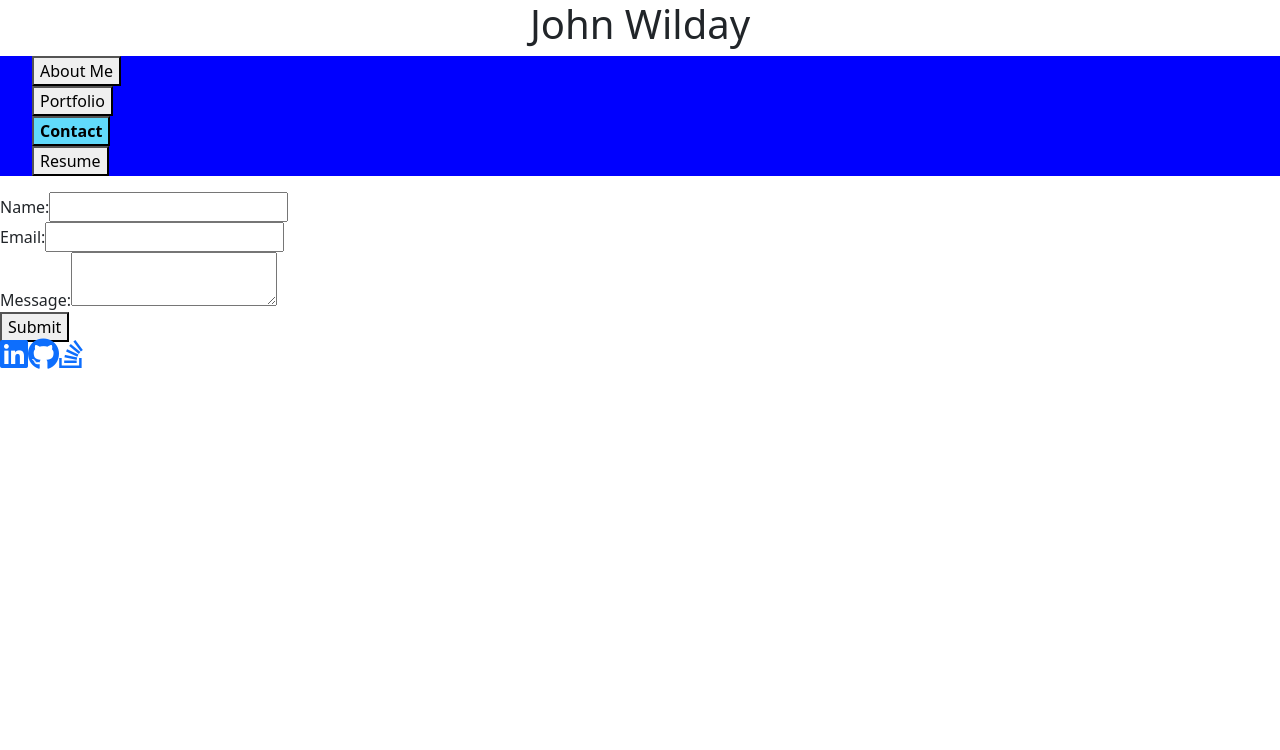
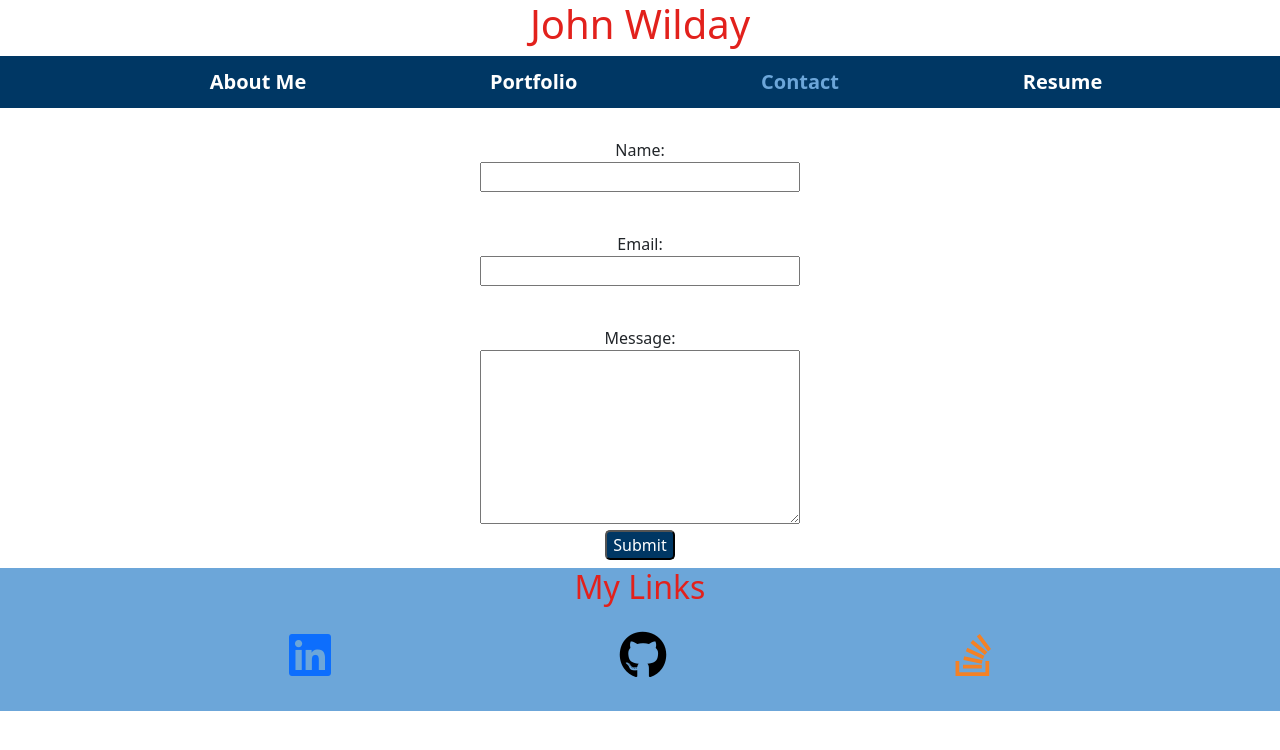
Before and after one commit to 999888Z/react-portfolio, a React (Create React App) app: page / in a window 1280 px wide. Both pictures are taken after a click on the button "Contact". Shown: the top 750 px of the page. Built offline with nearby package versions, Linux system fonts and the light colour scheme.

Commit message:
Styled header, footer and contact

```diff
--- a/src/App.css
+++ b/src/App.css
@@ -1,45 +1,57 @@
-.App {
-  text-align: center;
-}
 
-.App-logo {
-  height: 40vmin;
-  pointer-events: none;
-}
 .activeTab {
-  background-color: #61dafb;
-  font-weight: bolder;
+  background-color: #003764;
+  color: #6ca6d9;
+  font-weight: bold;
+  font-size: 20px;
+  border: none;
 }
 
 
-.App-header {
-  background-color: #282c34;
-  min-height: 100vh;
+.links {
   display: flex;
-  flex-direction: column;
-  align-items: center;
-  justify-content: center;
-  font-size: calc(10px + 2vmin);
-  color: white;
+  flex-direction: row;
+  padding-top: 10px;
+  padding-bottom: 10px;
+  justify-content: space-evenly;
 }
 
-.App-link {
-  color: #61dafb;
+.head-btn {
+  color: white;
+  background-color: #003764;
+  border: none;
+  font-weight: bold;
+  font-size: 20px;
+}
+
+.foot {
+
+  background-color: #6ca6d9;
+}
+
+.foot2 {
+  display: flex;
+  justify-content: space-evenly;
+  height: 80px;
+  margin-top: 25px;
+}
+
+form {
+  text-align: center;
+  margin-top: 30px;
+
 }
 
 
 
-@keyframes App-logo-spin {
-  from {
-    transform: rotate(0deg);
-  }
-  to {
-    transform: rotate(360deg);
-  }
+.name-input {
+  width: 25%;
+  margin-bottom: 40px;
 }
 
-@media (prefers-reduced-motion: no-preference) {
-  .App-logo {
-    animation: App-logo-spin infinite 20s linear;
-  }
+.form-btn {
+  margin-bottom: 8px;
+  background-color: #003764;
+  color: white;
+  border-radius: 5px;
 }
--- a/src/components/Contact.js
+++ b/src/components/Contact.js
@@ -10,7 +10,7 @@ const Contact = () => {
   const [messageError, setMessageError] = useState(false);
 
   const validateEmail = (email) => {
-    // A basic email validation regex
+
     const regex = /^[^\s@]+@[^\s@]+\.[^\s@]+$/;
     return regex.test(email);
   };
@@ -57,10 +57,12 @@ const Contact = () => {
     <form onSubmit={handleSubmit}>
       <div>
         <label htmlFor="name">Name:</label>
+        <br/>
         <input
           type="text"
           id="name"
           name="name"
+          className="name-input"
           value={name}
           onChange={handleNameChange}
           onBlur={() => setNameError(!name)}
@@ -69,10 +71,12 @@ const Contact = () => {
       </div>
       <div>
         <label htmlFor="email">Email:</label>
+        <br/>
         <input
           type="email"
           id="email"
           name="email"
+          className="name-input"
           value={email}
           onChange={handleEmailChange}
           onBlur={() => setEmailError(!validateEmail(email))}
@@ -83,9 +87,12 @@ const Contact = () => {
       </div>
       <div>
         <label htmlFor="message">Message:</label>
+        <br/>
         <textarea
           id="message"
           name="message"
+          style={{width: "25%", }}
+          rows="7"
           value={message}
           onChange={handleMessageChange}
           onBlur={() => setMessageError(!message)}
@@ -95,7 +102,7 @@ const Contact = () => {
         )}
       </div>
       {/* <a href="mailto:johnwilday@gmail.com" target="_blank" rel='noreferrer'>johnwilday@gmail.com</a> */}
-      <button type="submit">Submit</button>
+      <button className="form-btn" type="submit">Submit</button>
     </form>
   );
 };
--- a/src/components/Footer.js
+++ b/src/components/Footer.js
@@ -2,10 +2,14 @@ import React from 'react'
 
 const Footer = () => {
   return (
-    <div>
-      <a href="https://linkedin.com/in/johnwilday" target="_blank"rel='noreferrer'><i className="fa-brands fa-linkedin fa-2xl"></i></a>
-      <a href="https://github.com/999888Z/" target="_blank"rel='noreferrer'><i className="fa-brands fa-github fa-2xl"></i></a>
-      <a href="https://stackoverflow.com/" target="_blank"rel='noreferrer'><i className="fa-brands fa-stack-overflow fa-2xl"></i></a>
+    <div className="foot">
+   <h2 style={{textAlign: "center", color: "#e2211c"}}>My Links</h2>
+    <div className="foot2">
+
+      <a href="https://linkedin.com/in/johnwilday" target="_blank"rel='noreferrer'><i className="fa-brands fa-linkedin fa-3x"></i></a>
+      <a href="https://github.com/999888Z/" target="_blank"rel='noreferrer'><i style={{color:"black"}}className="fa-brands fa-github fa-3x"></i></a>
+      <a href="https://stackoverflow.com/" target="_blank"rel='noreferrer'><i style={{color: "#f48125"}}className="fa-brands fa-stack-overflow fa-3x"></i></a>
+    </div>
     </div>
   )
 }
--- a/src/components/Header.js
+++ b/src/components/Header.js
@@ -10,15 +10,15 @@ const Header = () => {
 
   return (
     <div>
-      <h1 style={{textAlign: "center"}}>John Wilday</h1>
-      <nav style={{backgroundColor: "blue"}}>
-        <ul style={{listStyle: "none"}}>
+      <h1 style={{textAlign: "center", color: "#e2211c"}}>John Wilday</h1>
+      <nav className="" style={{backgroundColor: "#003764"}}>
+        <ul className="links" style={{listStyle: "none"}}>
 
             <li>
                 <button
                 value={"About"}
                 onClick={handleClick}
-                className={page === "About"? "activeTab":""}
+                className={page === "About"? "activeTab":"head-btn"}
 
                 >
                 About Me </button>
@@ -27,21 +27,21 @@ const Header = () => {
                 <button
                 value={"Portfolio"}
                 onClick={handleClick}
-                className={page === "Portfolio"? "activeTab":""}
+                className={page === "Portfolio"? "activeTab":"head-btn"}
                 >
               Portfolio </button>
             </li>
             <li> <button
             value={"Contact"}
             onClick={handleClick}
-            className={page === "Contact"? "activeTab":""}
+            className={page === "Contact"? "activeTab":"head-btn"}
             >
                 Contact </button>
             </li>
             <li> <button
             value={"Resume"}
             onClick={handleClick}
-            className={page === "Resume"? "activeTab":""}
+            className={page === "Resume"? "activeTab":"head-btn"}
             >
                 Resume </button>
             </li>
--- a/src/components/Resume.js
+++ b/src/components/Resume.js
@@ -3,9 +3,20 @@ import React from "react";
 const Resume = () => {
   return (
     <div>
+      <div style={{ textAlign: "center" }}>
         <h3>Resume</h3>
-      <p>Download my <a  href= "John_Wilday_Resume_2023.pdf" download= "John_Wilday_Resume_2023.pdf">Resume</a></p>
-      <br/>
+        <p>
+          Download my{" "}
+          <a
+            href="John_Wilday_Resume_2023.pdf"
+            download="John_Wilday_Resume_2023.pdf"
+          >
+            Resume
+          </a>
+        </p>
+      </div>
+      <br />
+      <div>
         <h3>Front-end Proficiencies</h3>
         <ul>
           <li>HTML</li>
@@ -18,6 +29,8 @@ const Resume = () => {
           <li>React</li>
           <li>Bootstrap</li>
         </ul>
+      </div>
+      <div>
         <h3>Back-end Proficiencies</h3>
         <ul>
           <li>APIs</li>
@@ -29,6 +42,7 @@ const Resume = () => {
           <li>GraphQL</li>
         </ul>
       </div>
+    </div>
   );
 };
 
```
Lines whose indentation alone changed are shown as unchanged.
